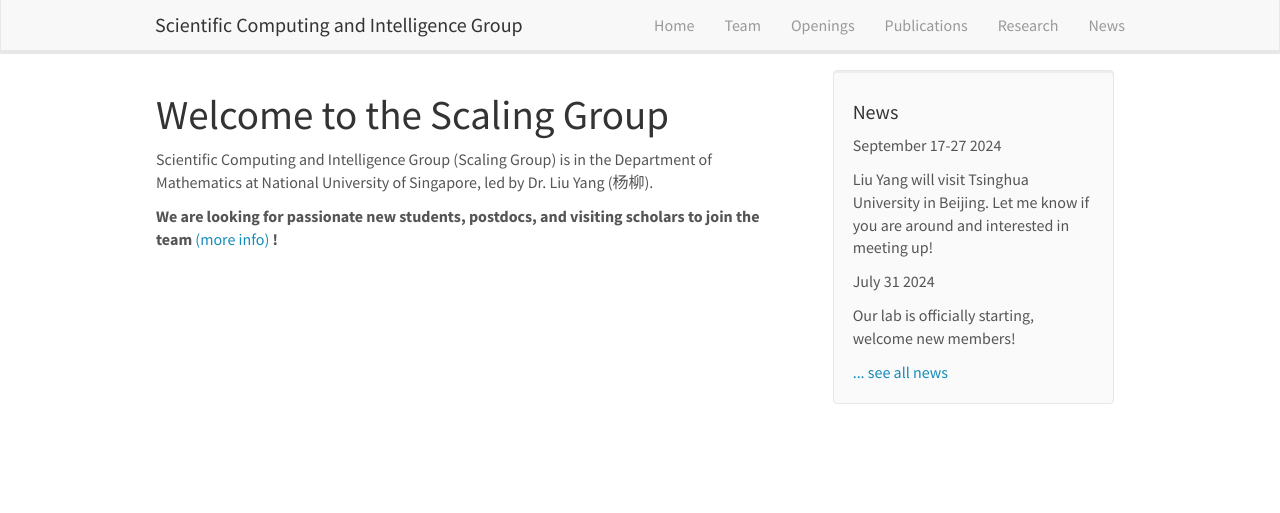
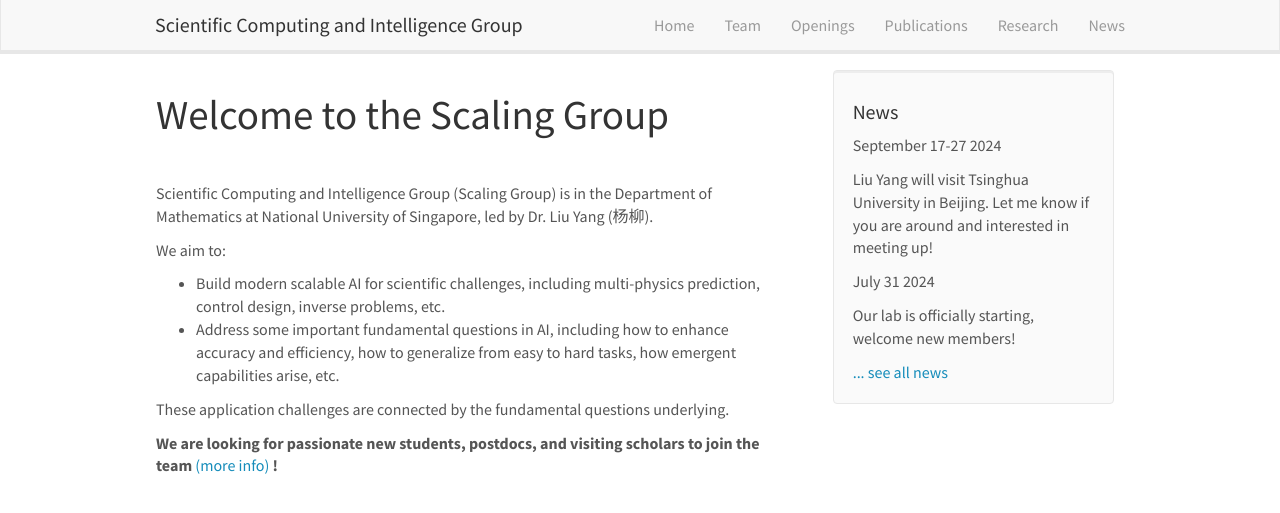
Before and after one commit to scaling-group/scaling-group.github.io, a Jekyll site: the page built from _pages/home.md, in a window 1280 px wide. Shown: the top 513 px of the page. Built offline with Jekyll 4.4.1, drawn with Linux system fonts in a browser that asks for light colours.

Commit message:
update home page

```diff
--- a/_pages/home.md
+++ b/_pages/home.md
@@ -6,7 +6,14 @@ sitemap: false
 permalink: /
 ---
 
+<p>&nbsp;</p>
+
 Scientific Computing and Intelligence Group (Scaling Group) is in the Department of Mathematics at National University of Singapore, led by Dr. Liu Yang (杨柳).
 
+We aim to:
+ - Build modern scalable AI for scientific challenges, including multi-physics prediction, control design, inverse problems, etc.
+ - Address some important fundamental questions in AI, including how to enhance accuracy and efficiency, how to generalize from easy to hard tasks, how emergent capabilities arise, etc.
+
+These application challenges are connected by the fundamental questions underlying.
 
 **We are  looking for passionate new students, postdocs, and visiting scholars to join the team** [(more info)]({{ site.url }}{{ site.baseurl }}/openings) **!**
```
Also changed, not shown: 1 other file.
